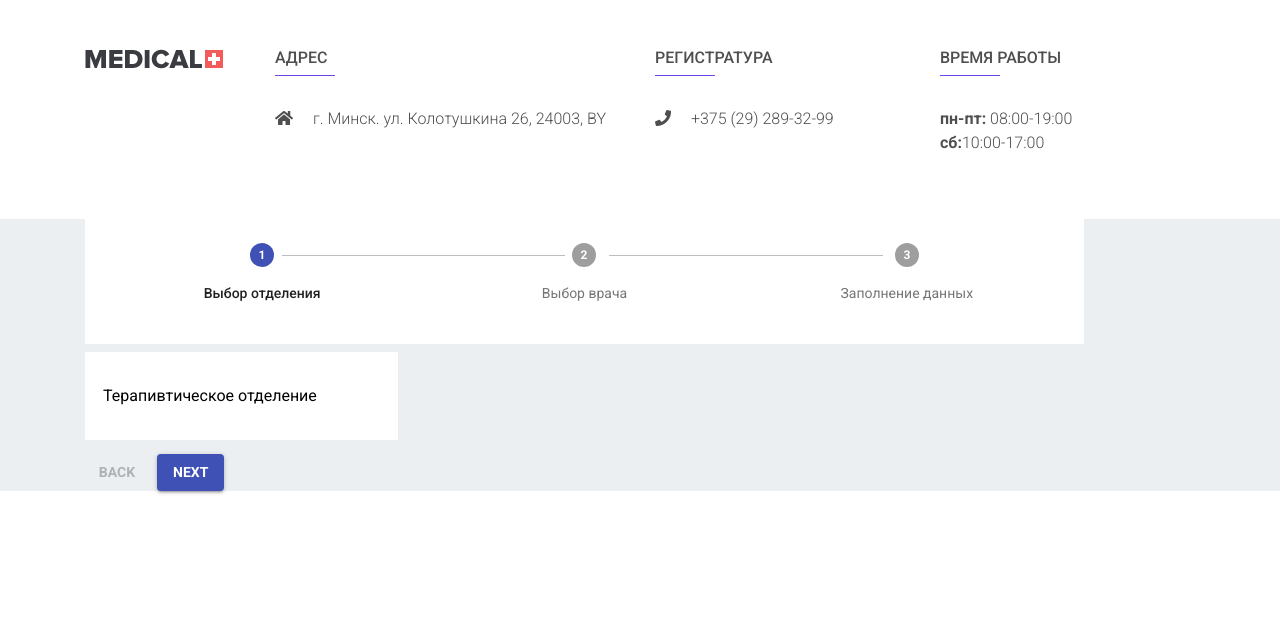
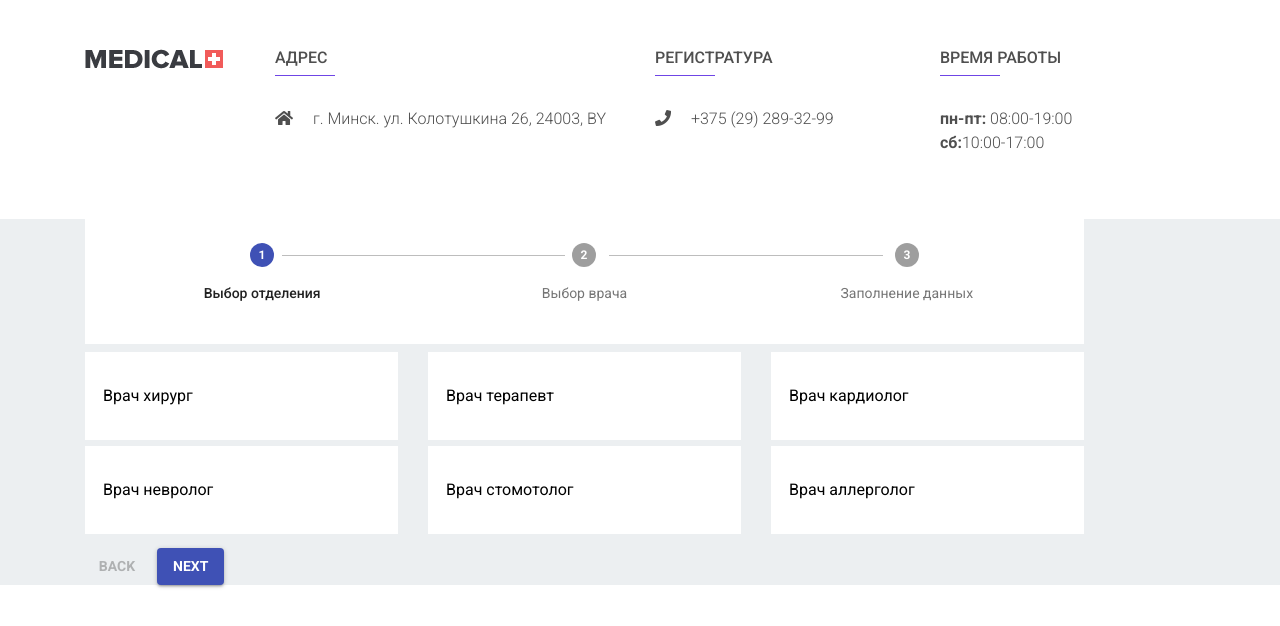
Before and after one commit to DimaBarokha/medicalSite, a React (Create React App) app in the folder client/: page /register in a window 1280 px wide. Shown: the top 626 px of the page. Built offline with nearby package versions, Linux system fonts and the light colour scheme.

Commit message:
refactor for db connection

```diff
--- a/client/src/components/Register/Stepper.jsx
+++ b/client/src/components/Register/Stepper.jsx
@@ -82,7 +82,14 @@ class HorizontalLabelPositionBelowStepper extends React.Component {
                 return (
                     <>
                         <MDBRow>
-                            <BranchContainer/>
+                            {branchesData.map((data, index) => (
+                                <BranchComponent
+                                    data={data}
+                                    key={index}
+                                    pickDoctor={item => alert(item.name)}
+                                    cbClick={this.handleNext}
+                                />
+                            ))}
                         </MDBRow>
                     </>
                 );
--- a/client/src/components/Register/stepData/Branch/BranchContainer.jsx
+++ b/client/src/components/Register/stepData/Branch/BranchContainer.jsx
@@ -1,21 +1,17 @@
 import React from 'react'
-import BranchesComponent from './branchesComponent'
+import branchesComponent from './branchesComponent'
 import {connect} from 'react-redux'
-import {setDoctorBranch} from "../../../store/Branch/actions";
 
 class BranchContainer extends React.Component {
     render() {
-        return (<BranchesComponent name="Терапивтическое отделение" setDoctorBranch={this.props.setDoctorBranch} />);
+        return (<branchesComponent/>);
     }
 }
-
-const mapStateToProps = state => {
-    return {
-        doctorBranch: state.pick.doctorBranch
-    }
+const mapStateToProps=()=>{
+    return{}
 }
 
-const mapDispatchToProps = {
-    setDoctorBranch: setDoctorBranch,
+const mapDispatchToProps = ()=>{
+    return{}
 }
-export default connect(mapStateToProps, mapDispatchToProps)(BranchContainer);
+export default connect(mapStateToProps,);
--- a/client/src/components/Register/stepData/Branch/branchesComponent.jsx
+++ b/client/src/components/Register/stepData/Branch/branchesComponent.jsx
@@ -1,28 +1,17 @@
 import React from 'react'
 import {MDBCol} from "mdbreact";
 
-class BranchComponent extends React.Component {
-    constructor(props) {
-        super(props);
-        this.onBranchClick = this.onBranchClick.bind(this)
+const BranchComponent = ({data, cbClick,pickDoctor}) => {
+    const handlerClick = () => {
+        cbClick();
+        pickDoctor(data);
     }
-
-    onBranchClick(event) {
-        this.props.setDoctorBranch(event.target.value)
-    }
-
-    render() {
-        return (
-
-            <MDBCol md="4">
-                <div className="branch">
-                    <input type="text" value={this.props.name} onClick={this.onBranchClick} readOnly/>
-                </div>
-            </MDBCol>
-        )
-    }
-
-
+    return(
+        <MDBCol md="4">
+            <div className="branch">
+                <input type="text" value={data.name}  onClick={handlerClick} readOnly/>
+            </div>
+        </MDBCol>
+    )
 }
-
 export default BranchComponent;
```
